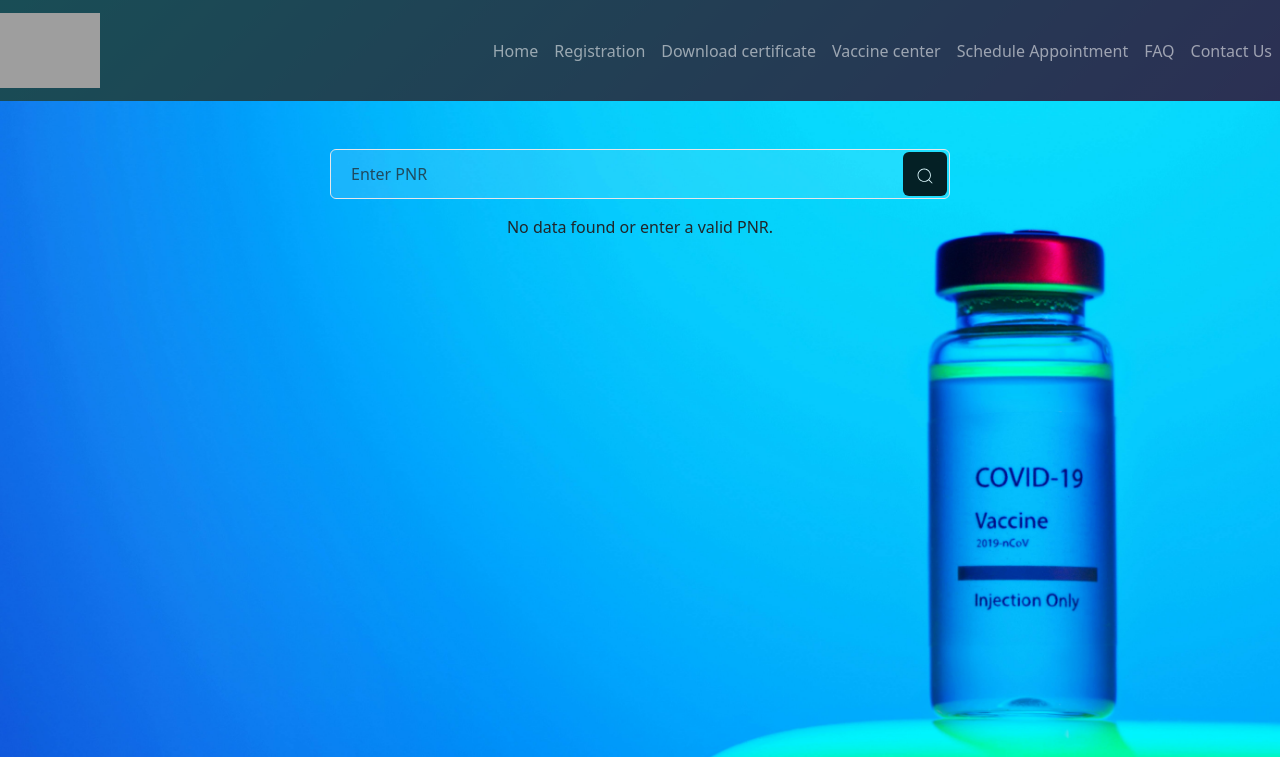
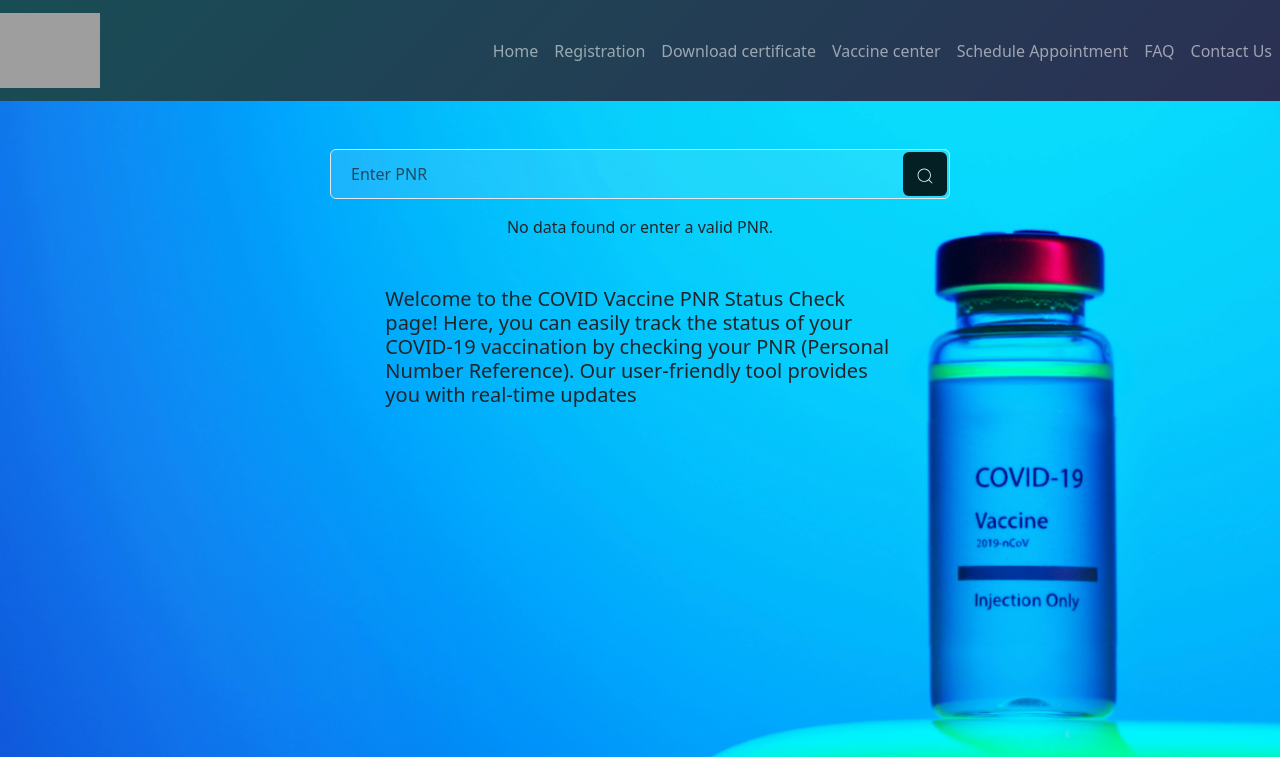
Before and after one commit to sup-reeth/excelQuery, a React (Create React App) app: page / in a window 1280 px wide. Shown: the top 757 px of the page. Built offline with nearby package versions, Linux system fonts and the light colour scheme; grey boxes are pictures that could not be loaded.

Commit message:
resolve comit 2

```diff
--- a/public/index.html
+++ b/public/index.html
@@ -9,6 +9,9 @@
       name="description"
       content="Web site created using create-react-app"
     />
+    <link rel="preconnect" href="https://fonts.googleapis.com">
+<link rel="preconnect" href="https://fonts.gstatic.com" crossorigin>
+<link href="https://fonts.googleapis.com/css2?family=Nunito:ital,wght@0,200..1000;1,200..1000&display=swap" rel="stylesheet">
     <link rel="apple-touch-icon" href="%PUBLIC_URL%/logo192.png" />
     <!--
       manifest.json provides metadata used when your web app is installed on a
--- a/src/new.js
+++ b/src/new.js
@@ -232,7 +232,15 @@ const GoogleSheetPNRFetcher = () => {
           ))}
         </div>
       ) : (
+        <>
         <div className='row m-0 justify-content-center'>No data found or enter a valid PNR.</div>
+        <div className='row m-0 justify-content-center'>
+          <div className='col-5 mt-5 word-wrap'>
+        <h5>Welcome to the COVID Vaccine PNR Status Check page! Here, you can easily track the status of your COVID-19 vaccination by checking your PNR (Personal Number Reference). Our user-friendly tool provides you with real-time updates
+        </h5>
+          </div>
+        </div>
+        </>
       )}
   </div>
     {loading ? 'Loading...' : ''}
```
